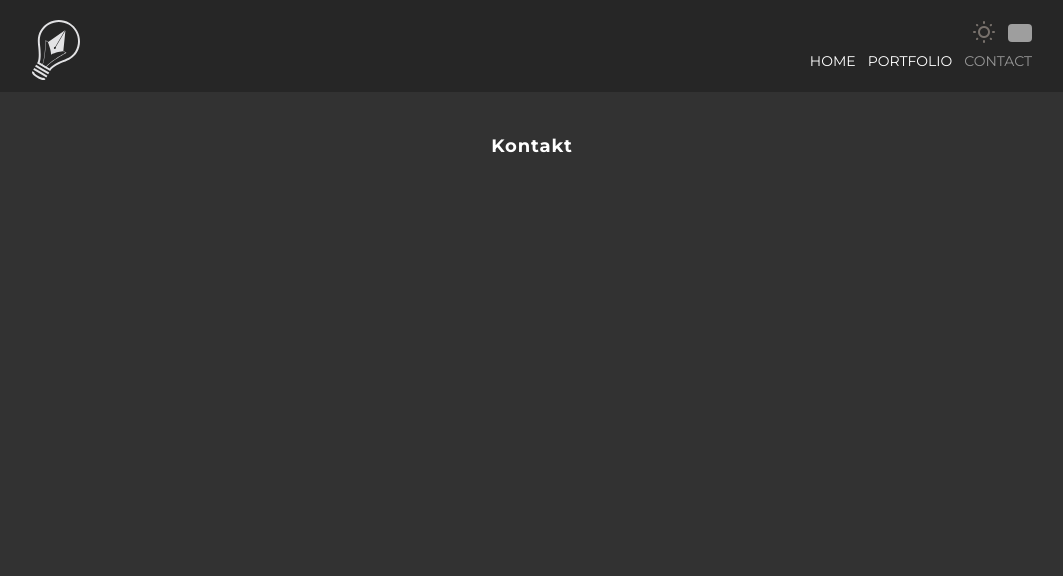
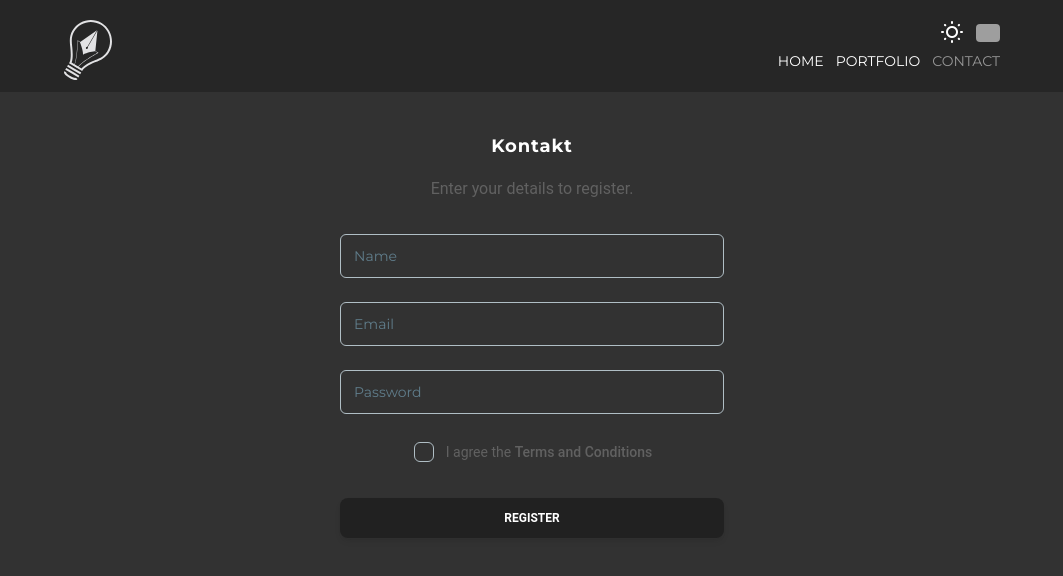
Before and after one commit to PawelPazderski/pazderski-projekt, a Next.js app: page /contact in a window 1280 px wide. Shown: the top 576 px of the page, without its empty margins (108-1171 px from the left). Built offline with nearby package versions, Linux system fonts and the light colour scheme; grey boxes are pictures that could not be loaded.

Commit message:
feat: initial contact setup

```diff
--- a/app/Theme.style.tsx
+++ b/app/Theme.style.tsx
@@ -32,8 +32,8 @@ function ThemeCSS() {
         color: ${theme === 'light' ? '150, 150, 150' : '205, 205, 205'};
 
         &:hover {
-          border-color: rgb(250 204 21);
-          color: rgb(250 204 21);
+          border-color: #fdd835;
+          color: #fdd835;
         }
       }
     `}</style>
--- a/app/contact/page.tsx
+++ b/app/contact/page.tsx
@@ -1,10 +1,53 @@
 "use client";
 
-export default function Contact() {
+import {
+  Card,
+  Input,
+  Checkbox,
+  Button,
+  Typography,
+} from "@material-tailwind/react";
+
+export default function Contact () {
 
   return (
     <main className="mx-auto px-2.5 max-w-screen-lg py-10 text-center">
       <h1 className="mb-3 text-lg font-bold tracking-wider">Kontakt</h1>
+      <Card color="transparent" shadow={false} className="mx-auto">
+      <Typography color="gray" className="mt-1 font-normal">
+        Enter your details to register.
+      </Typography>
+      <form className="mt-8 mb-2 w-80 mx-auto max-w-screen-lg sm:w-96">
+        <div className="mb-4 flex flex-col gap-6">
+          <Input size="lg" label="Name" className="focus:border-yellow-600" />
+          <Input size="lg" label="Email" />
+          <Input type="password" size="lg" label="Password" />
+        </div>
+        <Checkbox
+          label={
+            (
+              <Typography
+                variant="small"
+                color="gray"
+                className="flex items-center font-normal"
+              >
+                I agree the
+                <a
+                  href="#"
+                  className="font-medium transition-colors hover:text-blue-500"
+                >
+                  &nbsp;Terms and Conditions
+                </a>
+              </Typography>
+            )
+          }
+          containerProps={{ className: "-ml-2.5" }}
+        />
+        <Button className="mt-6" fullWidth>
+          Register
+        </Button>
+      </form>
+    </Card>
     </main>
   );
-}
+};
--- a/components/Navigation.tsx
+++ b/components/Navigation.tsx
@@ -79,7 +79,7 @@ export const Navigation = () => {
                 {menuItems.map((item) => (
                   <li key={item.id}>
                     <Link
-                      className={`${isActive(item.link)} hover:text-yellow-400`}
+                      className={`${isActive(item.link)} hover:text-yellow-600`}
                       href={item.link}
                     >
                       {item.name}
@@ -110,7 +110,7 @@ export const Navigation = () => {
                       <Link
                           className={`${isActive(
                           item.link
-                        )} hover:text-yellow-400`}
+                        )} hover:text-yellow-600`}
                         href={item.link}
                       >
                         {item.name}
--- a/package.json
+++ b/package.json
@@ -11,6 +11,7 @@
   "dependencies": {
     "@emotion/react": "^11.11.1",
     "@emotion/styled": "^11.11.0",
+    "@material-tailwind/react": "^2.0.4",
     "@mui/icons-material": "^5.11.16",
     "@mui/material": "^5.13.5",
     "@radix-ui/react-separator": "^1.0.3",
--- a/tailwind.config.js
+++ b/tailwind.config.js
@@ -1,5 +1,8 @@
 /** @type {import('tailwindcss').Config} */
-module.exports = {
+
+const withMT = require("@material-tailwind/react/utils/withMT");
+
+module.exports = withMT({
   content: [
     './pages/**/*.{js,ts,jsx,tsx,mdx}',
     './components/**/*.{js,ts,jsx,tsx,mdx}',
@@ -7,6 +10,12 @@ module.exports = {
   ],
   theme: {
     extend: {
+      colors: {
+        neutral: {
+          200: "#e5e5e5",
+          800: "#262626"
+        }
+      },
       backgroundImage: {
         'gradient-radial': 'radial-gradient(var(--tw-gradient-stops))',
         'gradient-conic':
@@ -15,4 +24,4 @@ module.exports = {
     },
   },
   plugins: [],
-}
+});
```
Also changed, not shown: 1 other file (tests, documents, lock files or other folders).
